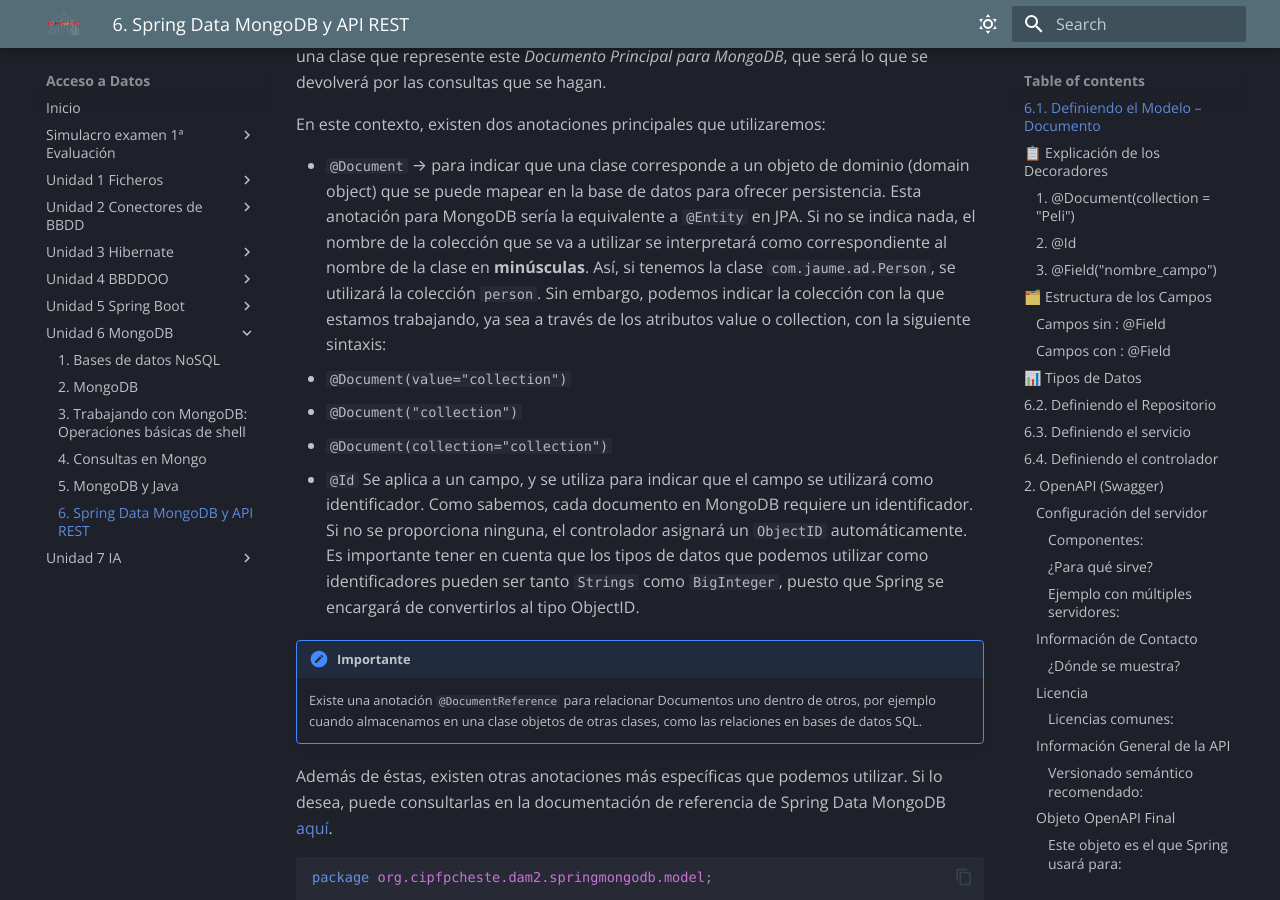
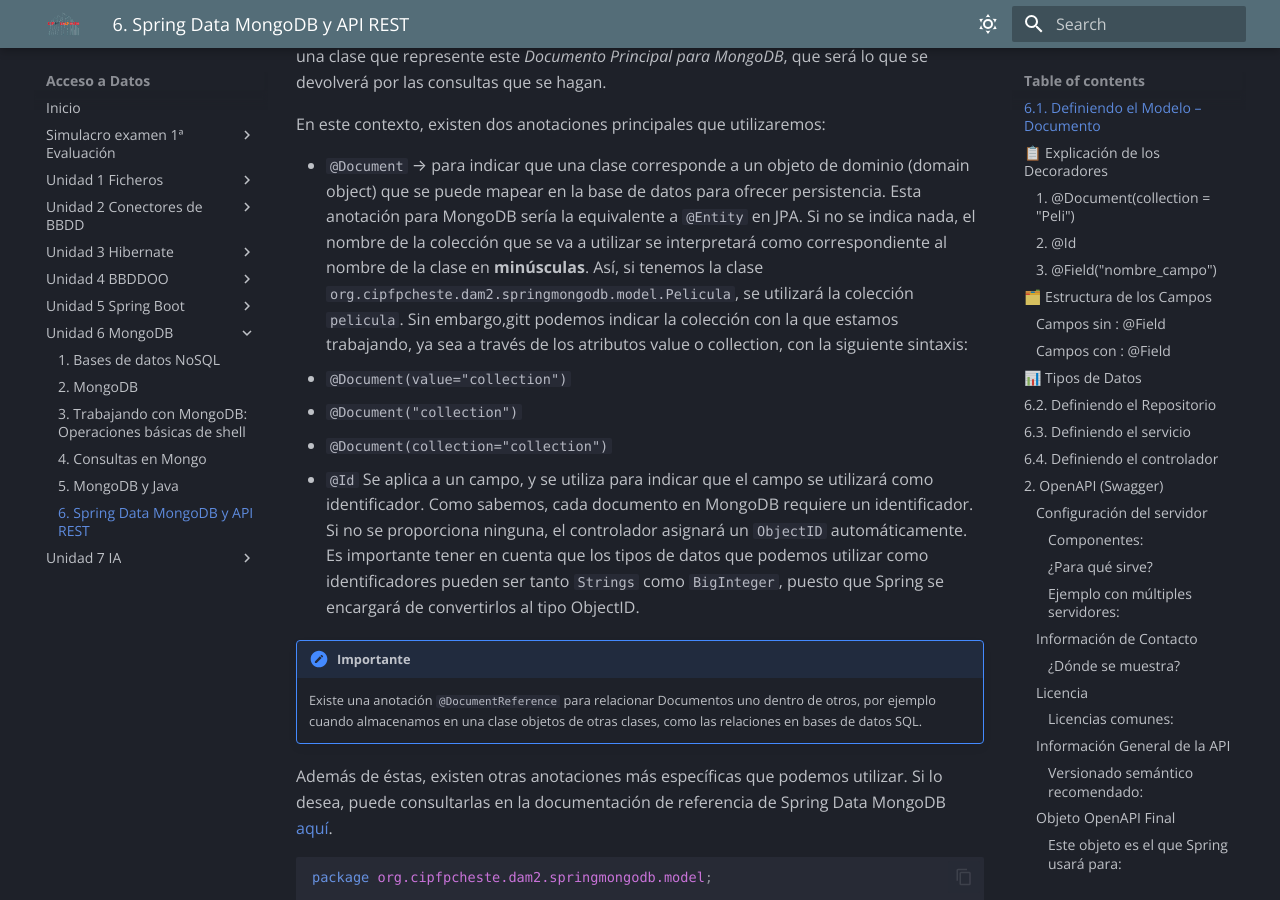
Before and after one commit to ManuEduGVA/ad, an MkDocs documentation site: the page built from docs/Unidad 6 MongoDB/6_Spring_MongoDB.es.md, in a window 1280 px wide and 900 px high, scrolled down 575 px. Built offline with MkDocs 1.6.1 and Material for MkDocs 9.7.7, drawn with Linux system fonts in a browser that asks for light colours; some web fonts are replaced.

Commit message:
Unidad 6. Proyecto en Spring con MongoDB. Ejemplo

```diff
--- a/docs/Unidad 6 MongoDB/6_Spring_MongoDB.es.md
+++ b/docs/Unidad 6 MongoDB/6_Spring_MongoDB.es.md
@@ -10,7 +10,7 @@
 
 En este contexto, existen dos anotaciones principales que utilizaremos:
 
-- `@Document` → para indicar que una clase corresponde a un objeto de dominio (domain object) que se puede mapear en la base de datos para ofrecer persistencia. Esta anotación para MongoDB sería la equivalente a `@Entity` en JPA. Si no se indica nada, el nombre de la colección que se va a utilizar se interpretará como correspondiente al nombre de la clase en **minúsculas**. Así, si tenemos la clase `com.jaume.ad.Person`, se utilizará la colección `person`. Sin embargo, podemos indicar la colección con la que estamos trabajando, ya sea a través de los atributos value o collection, con la siguiente sintaxis:
+- `@Document` → para indicar que una clase corresponde a un objeto de dominio (domain object) que se puede mapear en la base de datos para ofrecer persistencia. Esta anotación para MongoDB sería la equivalente a `@Entity` en JPA. Si no se indica nada, el nombre de la colección que se va a utilizar se interpretará como correspondiente al nombre de la clase en **minúsculas**. Así, si tenemos la clase `org.cipfpcheste.dam2.springmongodb.model.Pelicula`, se utilizará la colección `pelicula`. Sin embargo,gitt podemos indicar la colección con la que estamos trabajando, ya sea a través de los atributos value o collection, con la siguiente sintaxis:
 - `@Document(value="collection")`
 - `@Document("collection")`
 - `@Document(collection="collection")`
```
